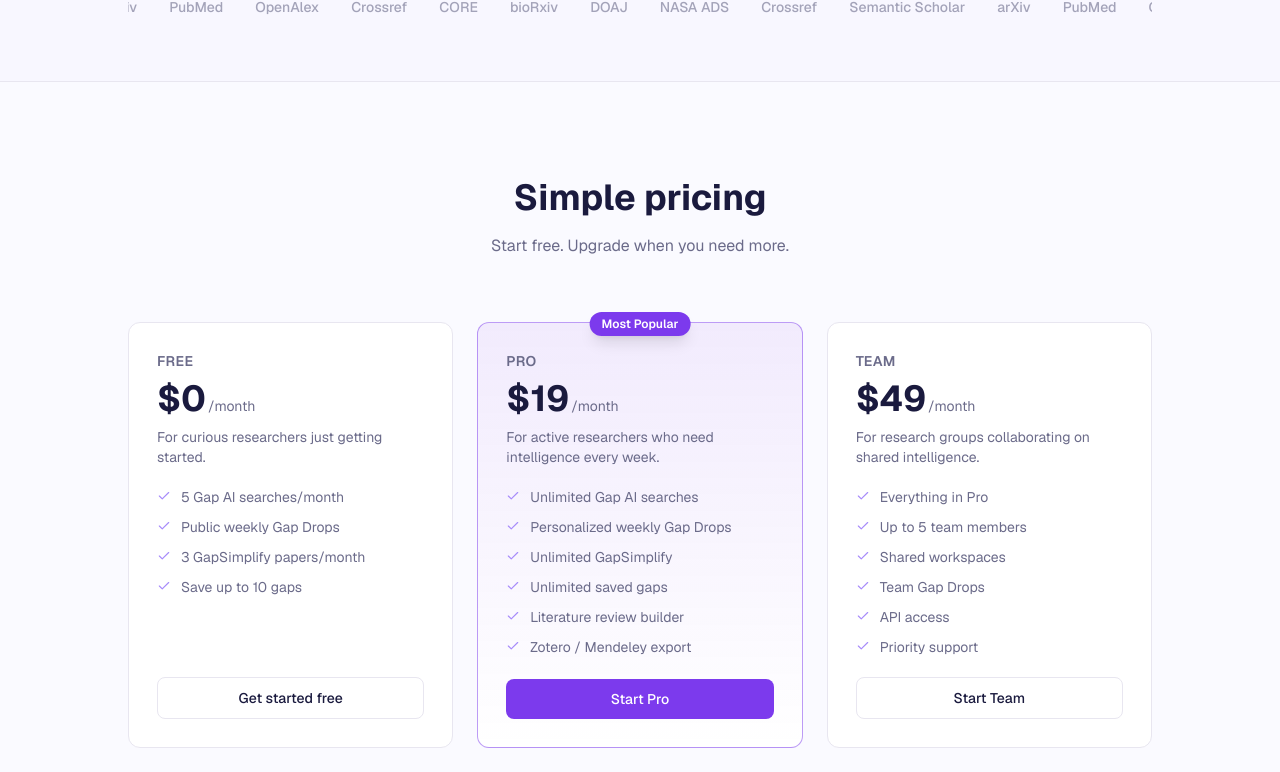
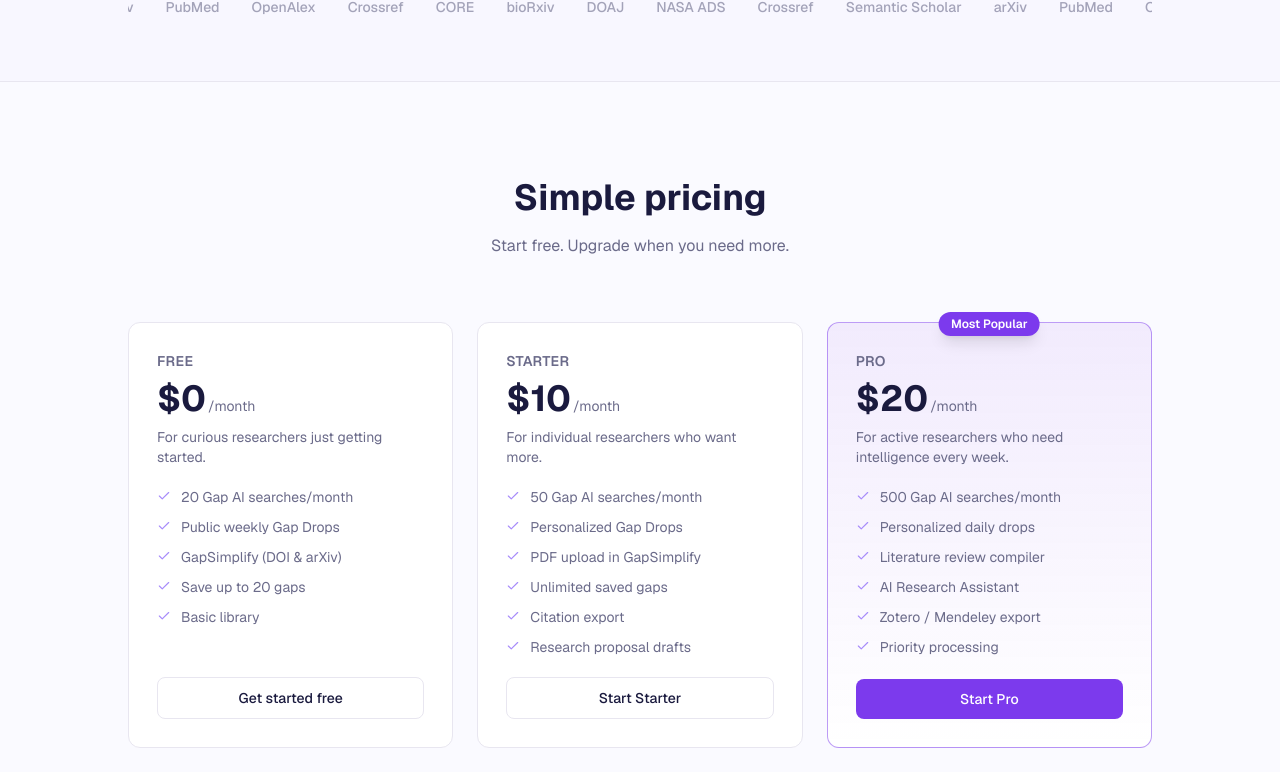
Before and after one commit to Eddiegah/gapforge, a Next.js app: page / in a window 1280 px wide. Shown: the part 1995-2767 px from the top of the page. Built offline with nearby package versions, Linux system fonts and the light colour scheme; no server answers.

Commit message:
fix: update all pricing to Starter , Pro , Team  across landing page, pricing page, and paywall modal

```diff
--- a/app/page.tsx
+++ b/app/page.tsx
@@ -35,7 +35,7 @@ const FAQS = [
   },
   {
     q: "Is there a free plan?",
-    a: "Yes. The free plan gives you 5 Gap AI searches per month, access to public Gap Drops, and GapSimplify for up to 3 papers. Pro and Team plans unlock unlimited searches, personalized drops, workspaces, and API access.",
+    a: "Yes. The free plan gives you 20 Gap AI searches per month, access to public Gap Drops, and GapSimplify via DOI/arXiv links. Starter ($10), Pro ($20), and Team ($40) plans unlock more searches, personalized drops, PDF upload, workspaces, and API access.",
   },
 ];
 
@@ -47,40 +47,57 @@ const PLANS = [
     period: "/month",
     description: "For curious researchers just getting started.",
     features: [
-      "5 Gap AI searches/month",
+      "20 Gap AI searches/month",
       "Public weekly Gap Drops",
-      "3 GapSimplify papers/month",
-      "Save up to 10 gaps",
+      "GapSimplify (DOI & arXiv)",
+      "Save up to 20 gaps",
+      "Basic library",
     ],
     cta: "Get started free",
     highlight: false,
   },
   {
+    name: "Starter",
+    price: "$10",
+    period: "/month",
+    description: "For individual researchers who want more.",
+    features: [
+      "50 Gap AI searches/month",
+      "Personalized Gap Drops",
+      "PDF upload in GapSimplify",
+      "Unlimited saved gaps",
+      "Citation export",
+      "Research proposal drafts",
+    ],
+    cta: "Start Starter",
+    highlight: false,
+  },
+  {
     name: "Pro",
-    price: "$19",
+    price: "$20",
     period: "/month",
     description: "For active researchers who need intelligence every week.",
     features: [
-      "Unlimited Gap AI searches",
-      "Personalized weekly Gap Drops",
-      "Unlimited GapSimplify",
-      "Unlimited saved gaps",
-      "Literature review builder",
+      "500 Gap AI searches/month",
+      "Personalized daily drops",
+      "Literature review compiler",
+      "AI Research Assistant",
       "Zotero / Mendeley export",
+      "Priority processing",
     ],
     cta: "Start Pro",
     highlight: true,
   },
   {
     name: "Team",
-    price: "$49",
+    price: "$40",
     period: "/month",
     description: "For research groups collaborating on shared intelligence.",
     features: [
+      "Unlimited searches",
       "Everything in Pro",
-      "Up to 5 team members",
-      "Shared workspaces",
-      "Team Gap Drops",
+      "Team workspaces",
+      "Up to 5 seats",
       "API access",
       "Priority support",
     ],
--- a/components/paywall-modal.tsx
+++ b/components/paywall-modal.tsx
@@ -111,7 +111,7 @@ export function PaywallModal({ open, onClose, daysUntilReset }: PaywallModalProp
                     <span className="text-xs font-semibold text-violet-400 uppercase tracking-wide">
                       Pro
                     </span>
-                    <p className="text-2xl font-bold text-[rgb(var(--fg))] mt-1">$19</p>
+                    <p className="text-2xl font-bold text-[rgb(var(--fg))] mt-1">$20</p>
                     <p className="text-xs text-[rgb(var(--muted))]">per month</p>
                   </div>
                   <ul className="space-y-1.5">
@@ -130,7 +130,7 @@ export function PaywallModal({ open, onClose, daysUntilReset }: PaywallModalProp
                     <span className="text-xs font-semibold text-amber-400 uppercase tracking-wide">
                       Team
                     </span>
-                    <p className="text-2xl font-bold text-[rgb(var(--fg))] mt-1">$49</p>
+                    <p className="text-2xl font-bold text-[rgb(var(--fg))] mt-1">$40</p>
                     <p className="text-xs text-[rgb(var(--muted))]">per month</p>
                   </div>
                   <ul className="space-y-1.5">
```
